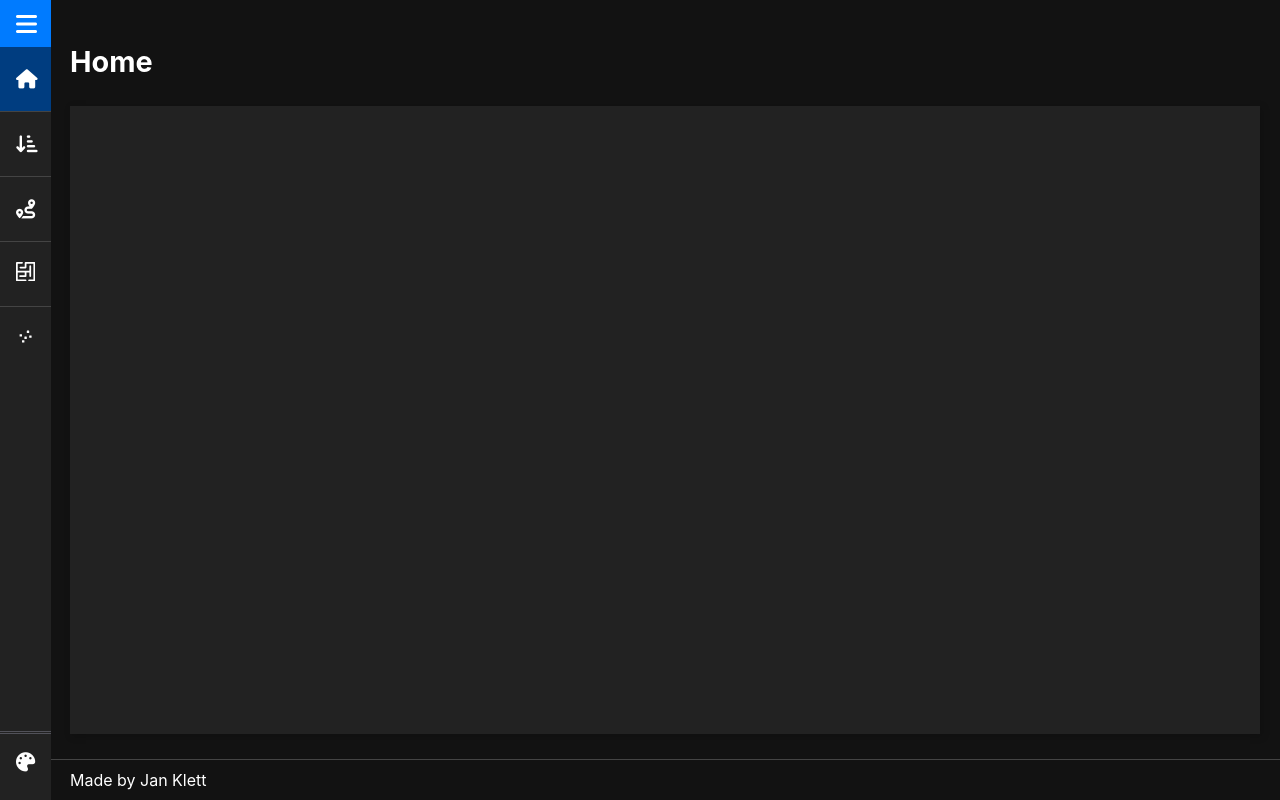
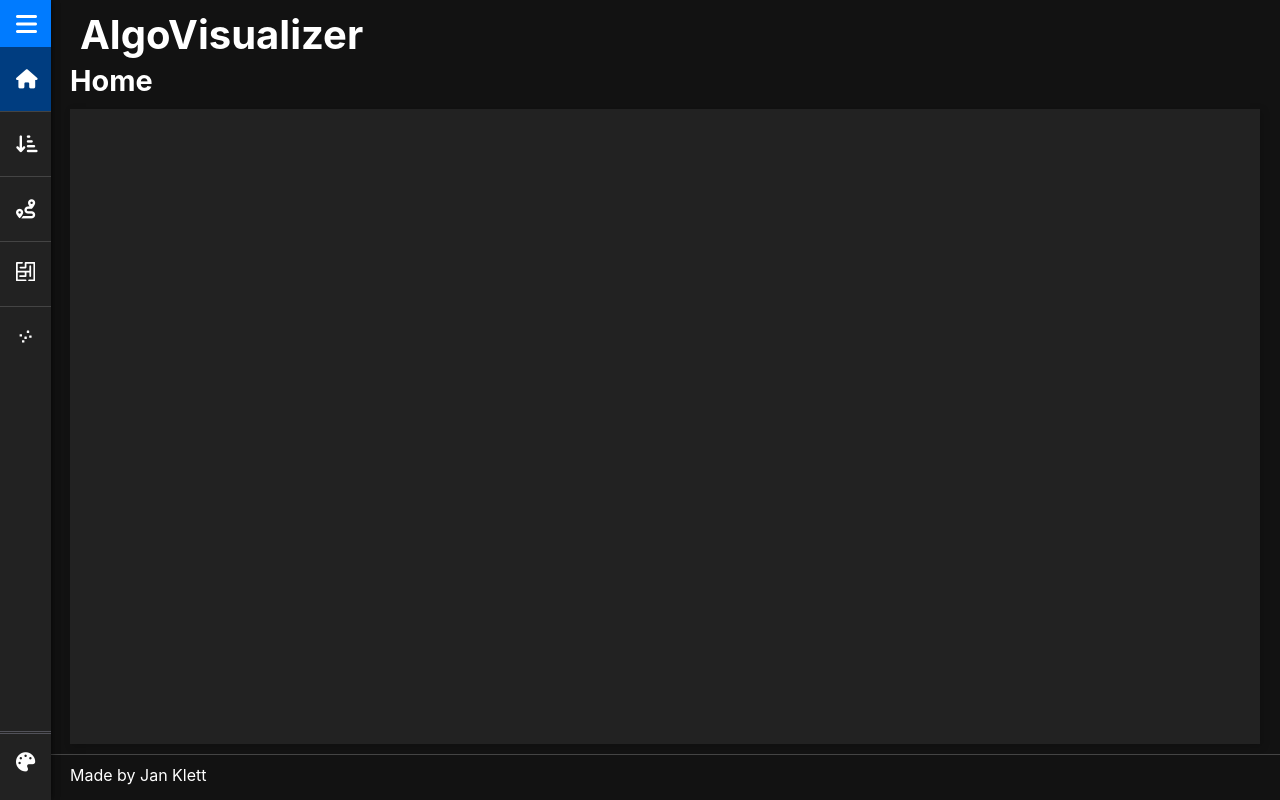
Before and after one commit to Mortellini/AlgoVisualizerbyJan, a React (Create React App) app: page /#/home in a window 1280 px wide. Built offline with nearby package versions, Linux system fonts and the light colour scheme.

Commit message:
Added Header to Page

```diff
--- a/src/App.js
+++ b/src/App.js
@@ -7,6 +7,7 @@ import {
 } from "react-router-dom";
 import { useScreenSizeClass } from "./utils/media-query";
 
+import Header from "./components/page-components/header/Header";
 import Footer from "./components/page-components/footer/Footer";
 import SideNavToolbar from "./layouts/side-nav-toolbar/side-nav-toolbar";
 import Loading from "./components/page-components/loading/loading";
@@ -31,6 +32,7 @@ export default function Root() {
       <NavigationProvider>
         <div className={`app ${screenSizeClass}`}>
           <SideNavToolbar title={appInfo.title}>
+            <Header></Header>
             <Routes>
               {routes.map(({ path, element }) => (
                 <Route
--- a/src/components/layout-components/drawer/Drawer.scss
+++ b/src/components/layout-components/drawer/Drawer.scss
@@ -32,6 +32,7 @@
   bottom: 0;
   cursor: pointer;
   z-index: 1;
+  box-shadow: 0px 0px 8px 0 rgba(0, 0, 0, 0.4);
 }
 
 
--- a/src/components/page-components/footer/Footer.scss
+++ b/src/components/page-components/footer/Footer.scss
@@ -3,8 +3,6 @@
   display: block;
   color: var(--text);
   border-top: 1px solid var(--border);
-  padding: 10px 20px;
+  padding: 10px 20px 0px 0px;
   width: 100%;
-  position: absolute;
-  bottom: 0;
 }
--- a/src/components/page-components/header/Header.js
+++ b/src/components/page-components/header/Header.js
@@ -1,44 +1,18 @@
 import React /*, {useState, useEffect}*/ from "react";
+
+import appInfo from "../../../app-info";
 
 import "./Header.scss";
 
-export default function Header({ menuToggleEnabled, title, toggleMenu }) {
+export default function Header() {
+  const { title } = appInfo;
   return (
-    <header className={"header-component"}>
-      {/* <Toolbar className={"header-toolbar"}>
-        <Item
-          visible={menuToggleEnabled}
-          location={"before"}
-          widget={"dxButton"}
-          cssClass={"menu-button"}
-        >
-          <Button icon="menu" stylingMode="text" onClick={toggleMenu} />
-        </Item>
-        <Item
-          location={"before"}
-          cssClass={"header-title"}
-          text={title}
-          visible={!!title}
-        />
-
-        <Item
-          location={"after"}
-          locateInMenu={"auto"}
-          menuItemTemplate={"userPanelTemplate"}
-        >
-          <Button
-            className={"user-button authorization"}
-            width={210}
-            height={"100%"}
-            stylingMode={"text"}
-          >
-            <UserPanel menuMode={"context"} />
-          </Button>
-        </Item>
-        <Template name={"userPanelTemplate"}>
-          <UserPanel menuMode={"list"} />
-        </Template>
-      </Toolbar> */}
+    <header className={"header-container"}>
+      <div className={"header"}>
+        <div className={"header-title"}>
+          <h1 className="header-title-text">{title}</h1>
+        </div>
+      </div>
     </header>
   );
 }
--- a/src/components/page-components/header/Header.scss
+++ b/src/components/page-components/header/Header.scss
@@ -1,40 +1,16 @@
-@import "../../../themes/generated/variables.base.scss";
+.header-container {
 
-.header-component {
-  flex: 0 0 auto;
-  z-index: 1;
-  box-shadow: 0 1px 3px rgba(0, 0, 0, 0.12), 0 1px 2px rgba(0, 0, 0, 0.24);
+  .header {
+    display: flex;
 
-  .dx-toolbar .dx-toolbar-item.menu-button > .dx-toolbar-item-content .dx-icon {
-    color: $base-accent;
+    .header-title {
+
+      .header-title-text {
+        font-size: 2.5em;
+        margin: 10px;
+        padding: 0;
+      }
+    }
+
   }
 }
-
-.dx-toolbar.header-toolbar .dx-toolbar-items-container .dx-toolbar-after {
-  padding: 0 40px;
-
-  .screen-x-small & {
-    padding: 0 20px;
-  }
-}
-
-.dx-toolbar .dx-toolbar-item.dx-toolbar-button.menu-button {
-  width: 40px;
-  text-align: center;
-  padding: 0;
-}
-
-.header-title .dx-item-content {
-  padding: 0;
-  margin: 0;
-}
-
-.dx-theme-generic {
-  .dx-toolbar {
-    padding: 10px 0;
-  }
-
-  .user-button > .dx-button-content {
-    padding: 3px;
-  }
-}
--- a/src/layouts/side-nav-toolbar/side-nav-toolbar.js
+++ b/src/layouts/side-nav-toolbar/side-nav-toolbar.js
@@ -2,6 +2,7 @@ import React from "react";
 import { useNavigate } from "react-router";
 
 import SideNavigationMenu from "../../components/page-components/side-navigation-menu/SideNavigationMenu";
+import Header from "../../components/page-components/header/Header";
 import Footer from "../../components/page-components/footer/Footer";
 
 import "./side-nav-toolbar.scss";
@@ -23,9 +24,12 @@ export default function SideNavToolbar({ children }) {
     <div className={"side-nav-inner-toolbar"}>
       <SideNavigationMenu selectedItemChanged={onNavigate} />
       <div className={"content-block"}>
+        {React.Children.map(children, (item) => {
+          return item.type === Header && item;
+        })}
         <div className={"content"} id="main-content">
           {React.Children.map(children, (item) => {
-            return item.type !== Footer && item;
+            return (item.type !== Footer && item.type !== Header) && item;
           })}
         </div>
         {React.Children.map(children, (item) => {
--- a/src/layouts/side-nav-toolbar/side-nav-toolbar.scss
+++ b/src/layouts/side-nav-toolbar/side-nav-toolbar.scss
@@ -4,13 +4,13 @@
   display: flex;
 
 }
-
+.header {
+  padding-left: 70px;
+}
 #main-content {
-  height: 98%;
-  width: 100%;
-  padding: 20px 20px 50px 70px;
+  padding: 0px 20px 10px 70px;
   display: grid;
-  grid-template-rows: 86px 1fr;
+  grid-template-rows: 46px 1fr;
 
 }
 .footer {
@@ -26,8 +26,9 @@
 
 .side-nav-inner-toolbar > .content-block {
   flex-grow: 1;
-  overflow: auto;
+  display: grid;
+  grid-template-rows: 63px auto 46px;
   position: relative;
   max-width: 100%;
-  height: 100vh;
+  max-height: 100vh;
 }
--- a/src/pages/base-page/BasePage.scss
+++ b/src/pages/base-page/BasePage.scss
@@ -1,6 +1,7 @@
 .page-header {
   font-size: 1.8em;
   max-width: 100%;
+  margin: 0;
 }
 
 .page-content {
```
